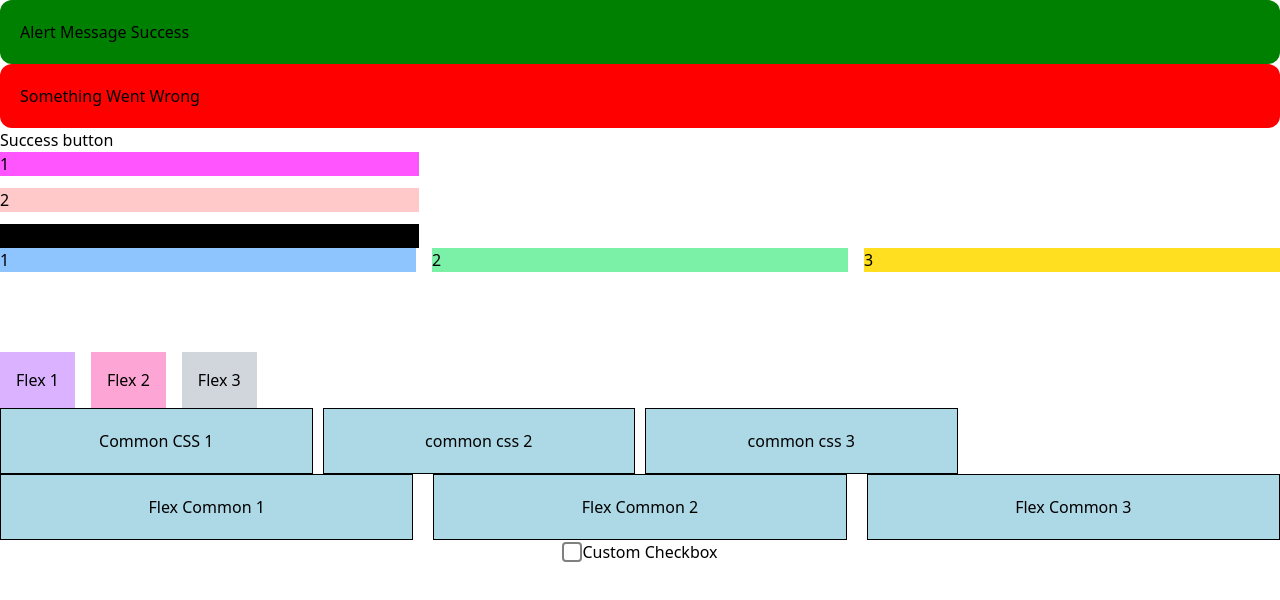
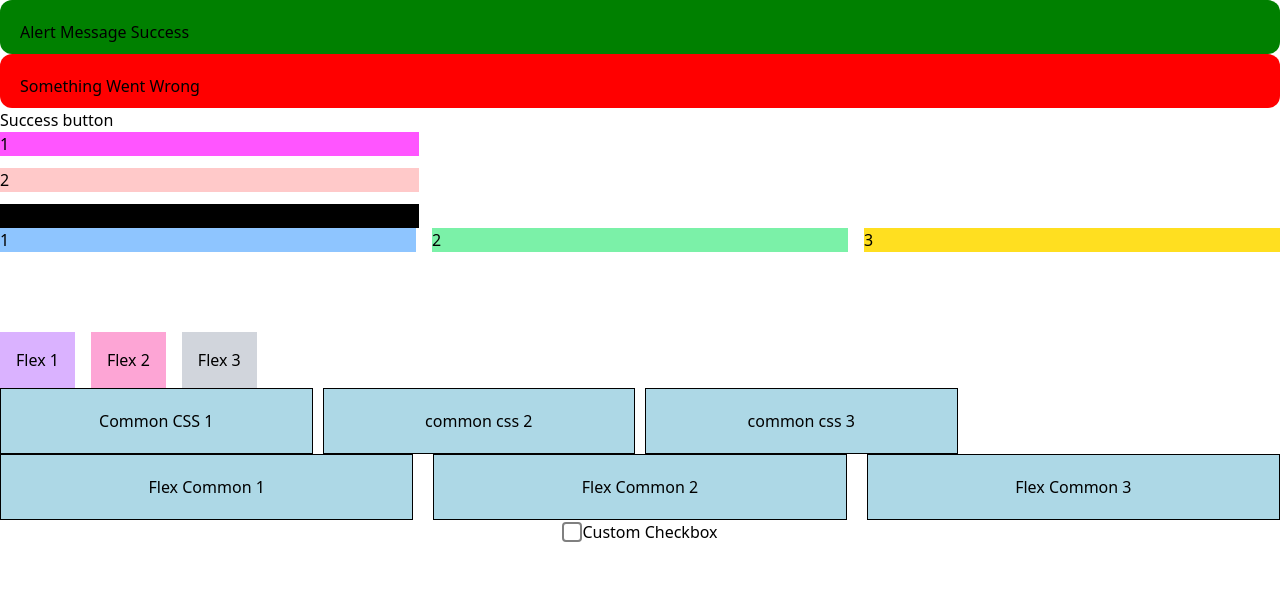
Before and after one commit to SoumitraMaity14/css, a React (Vite) app: page / in a window 1280 px wide. Shown: the top 600 px of the page. Built offline with nearby package versions, Linux system fonts and the light colour scheme.

Commit message:
added new changes

```diff
--- a/src/components/Alert/Alert.module.css
+++ b/src/components/Alert/Alert.module.css
@@ -2,6 +2,7 @@
     color:black;
     padding:20px;
     border-radius: 12px;
+    padding-bottom:10px ;
 }
 .success{
     background-color: green;
```
